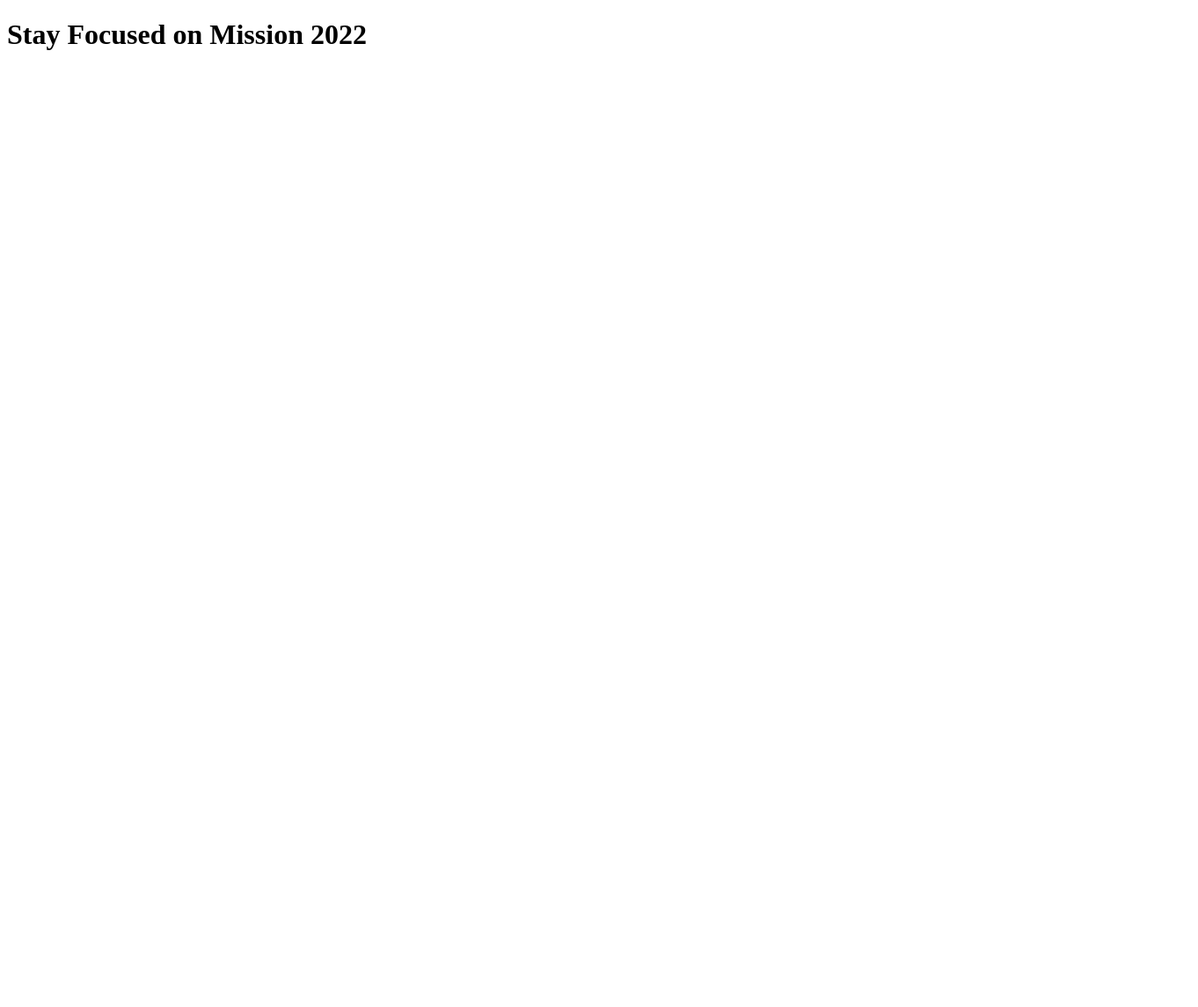
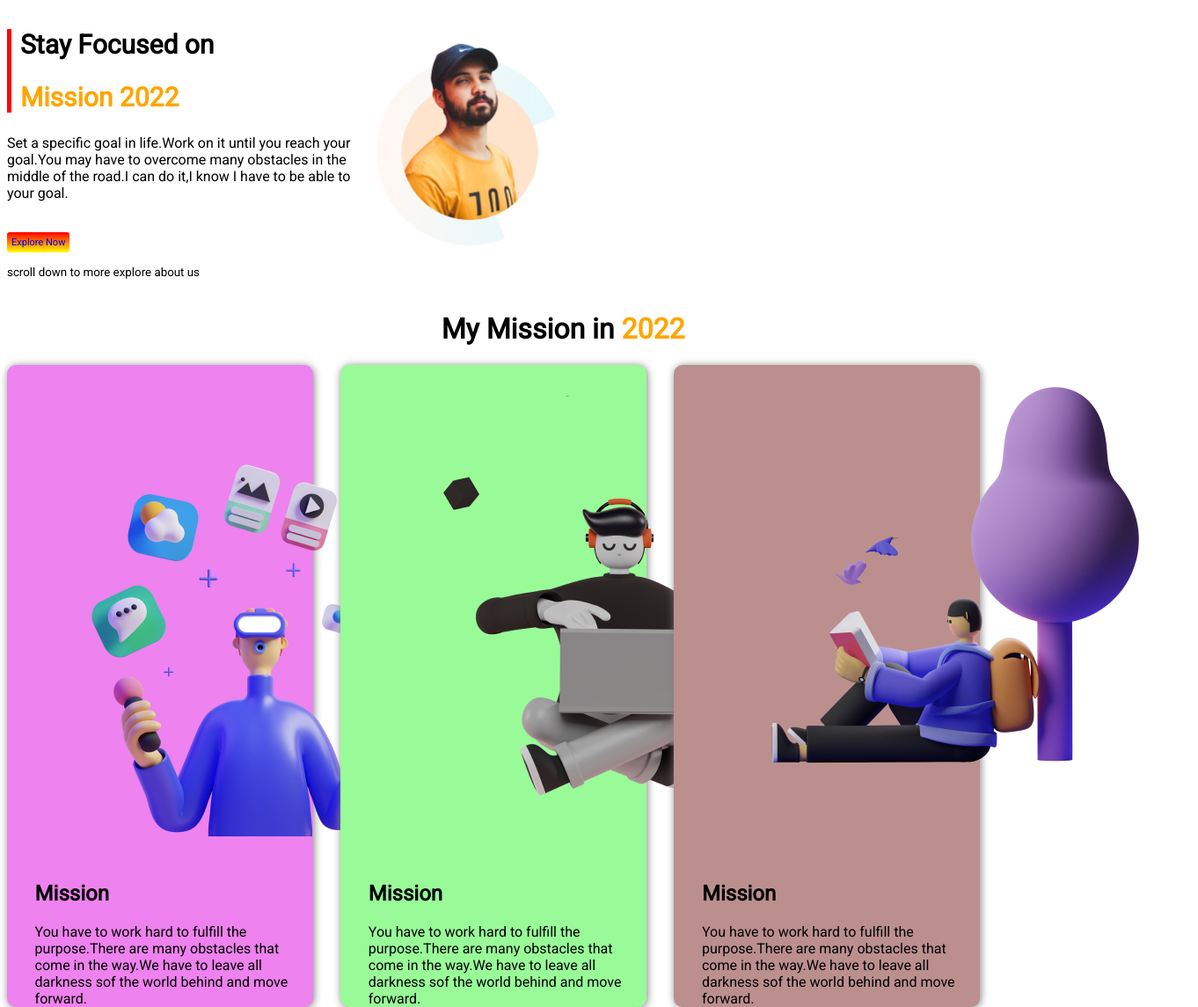
Before and after one commit to WaiMyaSing/assignment-1, a plain HTML site: page index.html in a window 1280 px wide. Shown: the top 1145 px of the page at 88% size, 1362 px wide, since content can reach past the window. Before the commit the page ends 800 px from the top, so only its background shows below. Drawn offline with Linux system fonts and the light colour scheme.

Commit message:
section added

```diff
--- a/index.html
+++ b/index.html
@@ -6,11 +6,65 @@
     <meta http-equiv="X-UA-Compatible" content="IE=edge">
     <meta name="viewport" content="width=device-width, initial-scale=1.0">
     <title>First assignment</title>
+    <link rel="preconnect" href="https://fonts.googleapis.com">
+    <link rel="preconnect" href="https://fonts.gstatic.com" crossorigin>
+    <link href="https://fonts.googleapis.com/css2?family=Lato&family=Poppins&family=Roboto&display=swap"
+        rel="stylesheet">
     <link rel="stylesheet" href="style.css">
 </head>
 
 <body>
-    <h1>Stay Focused on Mission 2022</h1>
+    <section class="design">
+        <div>
+            <div class="one">
+                <h1>Stay Focused on </h1>
+                <h1 class="orange">Mission 2022</h1>
+            </div>
+            <p>Set a specific goal in life.Work on it until you reach your goal.You may have to overcome many obstacles
+                in
+                the
+                middle of the road.I can do it,I know I have to be able to your
+                goal.</p><br>
+            <a class="button" target="-blank" href="https://web.programming-hero.com/">Explore Now</a>
+            <p><small>scroll down to more explore about us</small></p>
+        </div>
+        <div class="img-width">
+            <img src="person-0.png">
+        </div>
+    </section>
+
+
+    <div class="align">
+        <h1>My Mission in <span class="orange">2022</span></h1>
+
+    </div>
+    <section class="flex">
+        <div class="size1">
+            <img src="illustrator-1.png" alt="">
+            <h1>Mission</h1>
+            You have to work hard to fulfill the purpose.There are many obstacles that come in the way.We have to
+            leave
+            all darkness sof the world behind and move forward.
+        </div>
+
+
+        <div class="size2">
+            <img src="illustrator-2.png">
+            <h1>Mission</h1>
+            You have to work hard to fulfill the purpose.There are many obstacles that come in the way.We have to
+            leave
+            all darkness sof the world behind and move forward.
+        </div>
+
+        <div class="size3">
+            <img src="illustrator-3.png" alt="">
+            <h1>Mission</h1>
+            You have to work hard to fulfill the purpose.There are many obstacles that come in the way.We have to
+            leave
+            all darkness sof the world behind and move forward.
+
+        </div>
+    </section>
 </body>
 
 </html>
--- a/style.css
+++ b/style.css
@@ -0,0 +1,79 @@
+body{
+
+
+    font-family: 'Lato', sans-serif;
+font-family: 'Poppins', sans-serif;
+font-family: 'Roboto', sans-serif;
+}
+.design{
+
+    display: flex;
+    width: 50%;
+}
+.orange{
+    color: orange;
+
+}
+p{
+
+font-size: 16px;
+
+
+}
+.img-width{
+    width: 100%;
+
+}
+.img-width img{
+    width: 100%;
+}
+
+.one{
+    font-size: 20px;
+    border-left: 5px solid red;
+    padding: 0 0 0 10px;
+}
+
+.button{
+text-decoration: none;
+background-image: linear-gradient( red, yellow);
+border-radius: 3px;
+padding: 5px 5px;
+font-size: 11px;
+}
+.align{
+    text-align: center;
+}
+.flex{
+    display: flex;
+    width: 50%;
+}
+.size1{
+    box-shadow: 5px 5px 30px gray;
+    width:50%;
+    padding-left: 5%;
+    margin-right: 5%;
+    border-radius: 10px;background-color: violet;
+}
+.size1{
+    box-shadow: 1px 1px 10px gray;
+    width:50%;
+    padding-left: 5%;
+    margin-right: 5%;
+    border-radius: 10px;
+}
+.size2{
+    box-shadow: 1px 1px 10px gray;
+    width:50%;
+    padding-left: 5%;
+    margin-right: 5%;
+    border-radius: 10px;
+    background-color: palegreen;
+}
+.size3{
+    box-shadow: 1px 1px 10px gray;
+    width:50%;
+    padding-left: 5%;
+    margin-right: 5%;
+    border-radius: 10px;background-color: rosybrown;
+}
```
Also changed, not shown: illustrator-1.png (added), illustrator-2.png (added), illustrator-3.png (added), person-0.png (added).
